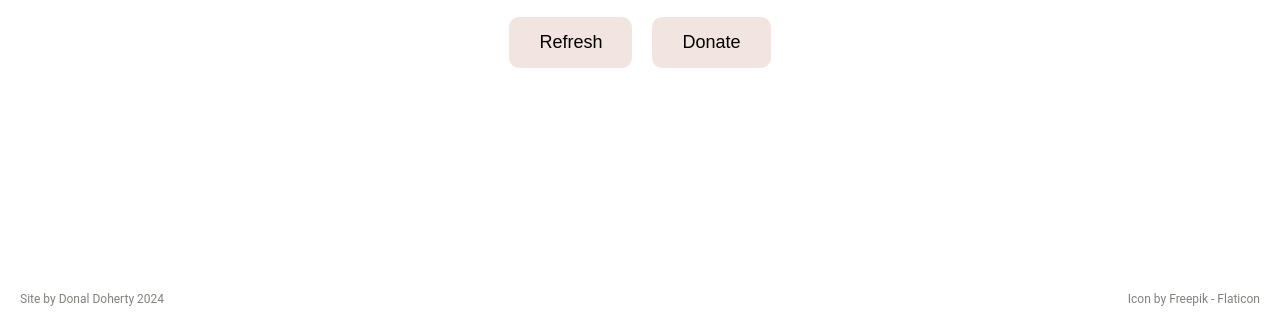
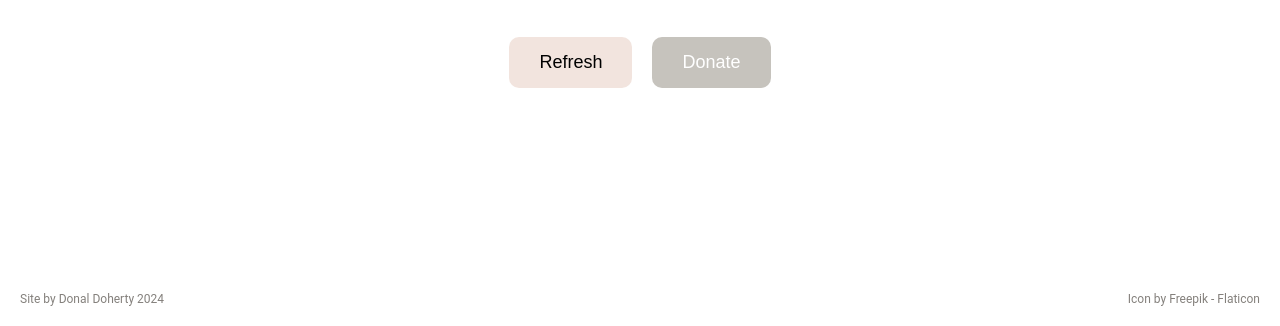
Before and after one commit to donaldoherty1980/PositiviTea, a website: page public/index.html in a window 1280 px wide. Shown: the part 474-800 px from the top of the page. Drawn offline with Linux system fonts and the light colour scheme; no server answers.

Commit message:
Describe your changes here

```diff
--- a/public/styles.css
+++ b/public/styles.css
@@ -39,18 +39,24 @@ body {
 
 .buttons {
   display: flex;
-  gap: 20px;
-  justify-content: center;
+  gap: 20px; /* Space between buttons */
+  justify-content: center; /* Center buttons horizontally */
+  margin-top: 40px; /* Space above the buttons */
 }
 
 .button-style {
-  background-color: #F2E4DE;
-  color: #000000;
+  background-color: #F2E4DE; /* Default button color */
+  color: #000000; /* Text color */
   border: none;
   border-radius: 10px;
   padding: 15px 30px;
   cursor: pointer;
   font-size: 18px;
+}
+
+#donateButton {
+  background-color: #C6C3BD; /* Specific color for the Donate button */
+  color: #FFFFFF; /* Text color for the Donate button */
 }
 
 .button-style:hover {
```
